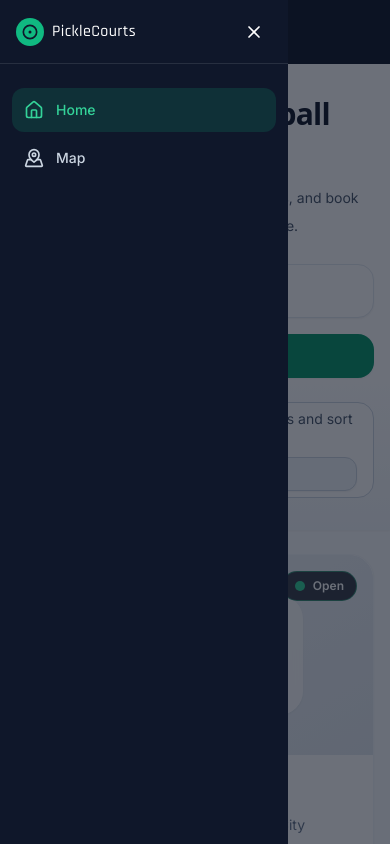
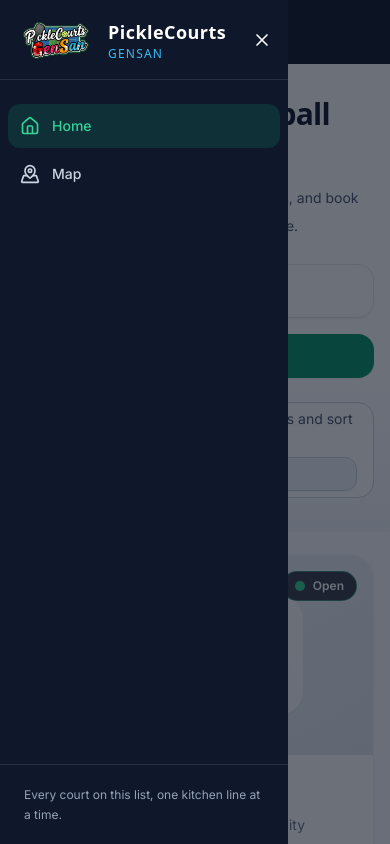
Before and after one commit to Keeeeo/PickleCourtsGensan, a React (Vite) app: page / in a window 390 px wide. Both pictures are taken after a click on the button "Open menu". Shown: the top 844 px of the page. Built offline with nearby package versions, Linux system fonts and the light colour scheme; no server answers.

Commit message:
UI UPDATE: Mobile Drawer

```diff
--- a/src/components/MobileDrawer.jsx
+++ b/src/components/MobileDrawer.jsx
@@ -1,5 +1,5 @@
 import { NavLink } from 'react-router-dom'
-import { Home, MapPinned, X, CircleDot } from 'lucide-react'
+import { Home, MapPinned, X } from 'lucide-react'
 
 const navItems = [
   { to: '/', label: 'Home', icon: Home, end: true },
@@ -13,18 +13,24 @@
     <div className="md:hidden fixed inset-0 z-[60]">
       <div className="absolute inset-0 bg-slate-950/60" onClick={onClose} />
       <div className="absolute inset-y-0 left-0 w-72 bg-slate court-lines animate-drawer-in flex flex-col">
-        <div className="flex items-center justify-between h-16 px-4 border-b border-white/10">
-          <div className="flex items-center gap-2">
-            <div className="w-7 h-7 rounded-full bg-pickle flex items-center justify-center">
-              <CircleDot className="w-4 h-4 text-slate" strokeWidth={2.5} />
-            </div>
-            <span className="font-display font-700 text-white tracking-wide">PickleCourts</span>
+        <div className="flex items-center gap-3 px-4 h-20 border-b border-white/10">
+          <div className="w-20 h-20 overflow-hidden bg-transparent flex items-center justify-center shrink-0">
+            <img src="/images/PCGSC_logo.png" alt="PCGSC logo" className="h-full w-full object-contain" />
           </div>
-          <button onClick={onClose} aria-label="Close menu" className="p-2 text-white rounded-lg hover:bg-white/10">
+          <div className="flex-1 min-w-0 leading-tight">
+            <p className="font-sans font-semibold text-white text-lg tracking-wide">PickleCourts</p>
+            <p className="text-court-light text-xs font-sans tracking-widest">GENSAN</p>
+          </div>
+          <button
+            onClick={onClose}
+            aria-label="Close menu"
+            className="shrink-0 p-2 -mr-2 text-white rounded-lg hover:bg-white/10"
+          >
             <X className="w-5 h-5" />
           </button>
         </div>
-        <nav className="flex-1 px-3 py-6 space-y-1">
+
+        <nav className="flex-1 px-2 lg:px-4 py-6 space-y-1">
           {navItems.map(({ to, label, icon: Icon, end }) => (
             <NavLink
               key={to}
@@ -32,16 +38,22 @@
               end={end}
               onClick={onClose}
               className={({ isActive }) =>
-                `flex items-center gap-3 px-3 py-3 rounded-xl transition-colors ${
+                `group flex items-center gap-3 px-3 py-3 rounded-xl transition-colors ${
                   isActive ? 'bg-pickle/15 text-pickle-light' : 'text-slate-300 hover:bg-white/5 hover:text-white'
                 }`
               }
             >
-              <Icon className="w-5 h-5" />
+              <Icon className="w-5 h-5 shrink-0" />
               <span className="font-medium text-sm">{label}</span>
             </NavLink>
           ))}
         </nav>
+
+        <div className="px-6 py-5 border-t border-white/10">
+          <p className="text-slate-400 text-xs leading-relaxed">
+            Every court on this list, one kitchen line at a time.
+          </p>
+        </div>
       </div>
     </div>
   )
```
